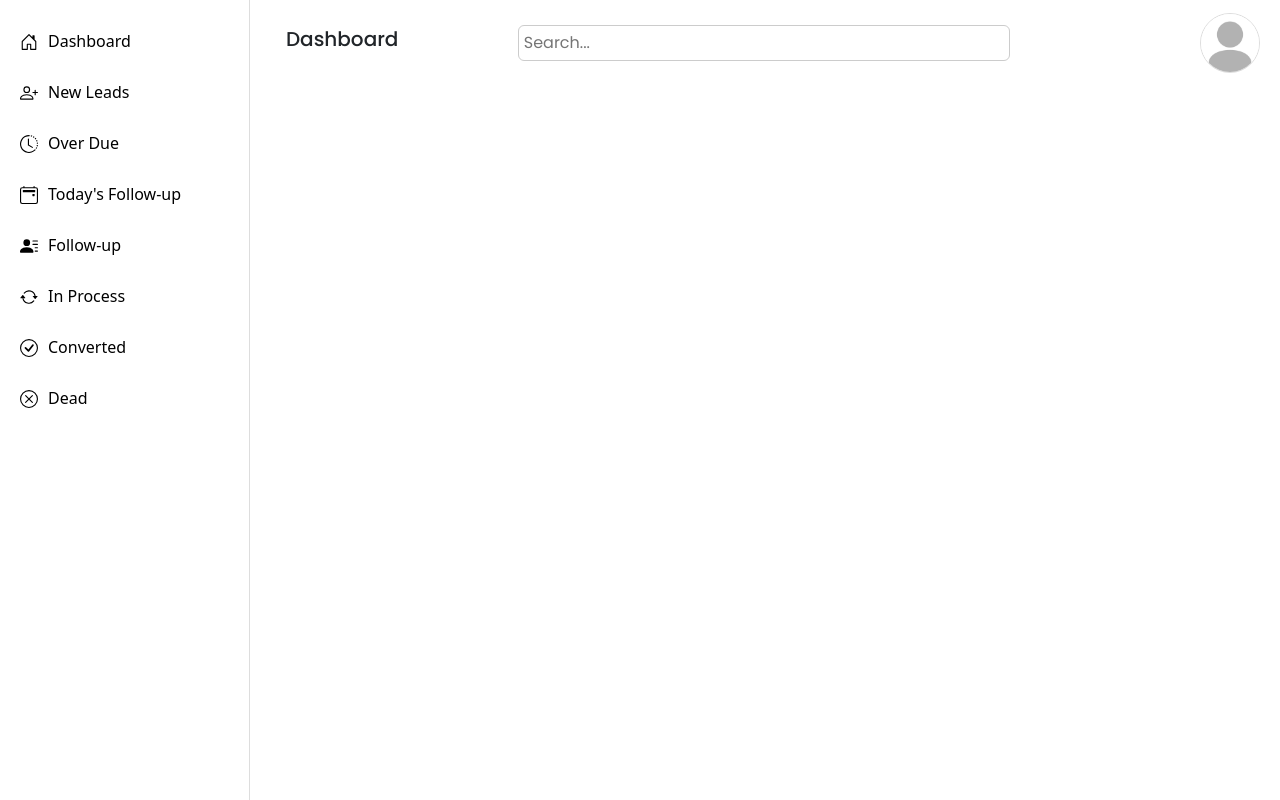
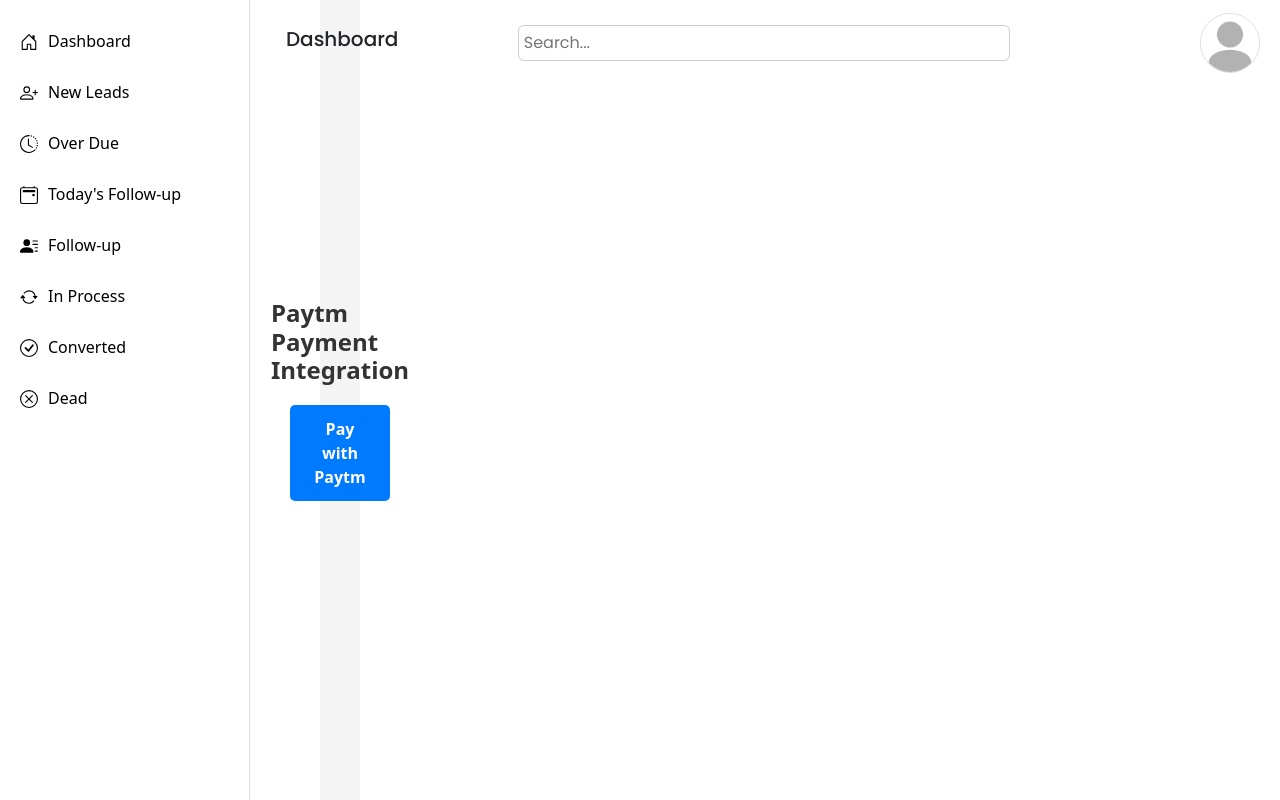
Before and after one commit to NakshatraNamahaCreations/MMD_Front_end, a React (Create React App) app: page /paytms in a window 1280 px wide. Built offline with nearby package versions, Linux system fonts and the light colour scheme.

Commit message:
added the profile password

```diff
--- a/src/App.jsx
+++ b/src/App.jsx
@@ -17,6 +17,7 @@
 import MyProfilePage from "./MyProfilePage"; // Import the correct file
 import { SearchProvider } from "./SearchContext"; // Import SearchProvider
 import Report from "./Report";
+import PaytmPayment from "./PaytmPayment";
 
 function App() {
   const [openSidebarToggle, setOpenSidebarToggle] = useState(false);
@@ -79,7 +80,10 @@
             <Route path="/dead" element={<Dead selectedItem={selectedItem}/>} />
             <Route path="/report" element={<Report />} />
             <Route path="/setting" element={<Setting />} />
+            <Route path="/paytms" element={<PaytmPayment />} />
+
             <Route
+
               path="/my-profile"
               element={<MyProfilePage profileImage={profileImage} setProfileImage={setProfileImage} />}
             />
--- a/src/MyProfilePage.js
+++ b/src/MyProfilePage.js
@@ -285,7 +285,7 @@
               <input
                 type="text"
                 id="mobile"
-                value={mobilenumber || editingData.mobilenumber || ""}
+                value={mobilenumber || editingData.mobileNumber || ""}
                 onChange={(e) => setMobile(e.target.value)}
                 style={styles.input}
               />
--- /dev/null
+++ b/src/PaytmPayment.jsx
@@ -0,0 +1,102 @@
+import { useState } from "react";
+import axios from "axios";
+
+export default function PaytmPayment() {
+  const [loading, setLoading] = useState(false);
+  const [error, setError] = useState(null);
+
+  const initiatePayment = async () => {
+    setLoading(true);
+    setError(null);
+
+    try {
+      // ✅ Call backend API to initiate Paytm payment
+      const response = await axios.post("http://localhost:9000/initiatePayment", {
+        customerId: "CUST123",
+        amount: 100.00,
+        orderId: "ORDER12345",
+        industryTypeId: "Retail109",
+        channelId: "WEB",
+        service: "Car Insurance"
+      });
+
+      console.log("Payment Response:", response.data);
+
+      if (response.data.includes("<html")) {
+        // ✅ Open new tab and inject HTML form to submit
+        const newWindow = window.open("", "_blank");
+        newWindow.document.open();
+        newWindow.document.write(response.data);
+        newWindow.document.close();
+      } else {
+        setError("Payment initiation failed.");
+      }
+    } catch (err) {
+      setError("Error initiating payment.");
+    } finally {
+      setLoading(false);
+    }
+  };
+
+  return (
+    <div style={styles.container}>
+      <h1 style={styles.heading}>Paytm Payment Integration</h1>
+
+      <button
+        onClick={initiatePayment}
+        style={loading ? styles.buttonDisabled : styles.button}
+        disabled={loading}
+      >
+        {loading ? "Processing..." : "Pay with Paytm"}
+      </button>
+
+      {error && <p style={styles.error}>{error}</p>}
+    </div>
+  );
+}
+
+const styles = {
+  container: {
+    display: "flex",
+    flexDirection: "column",
+    alignItems: "center",
+    justifyContent: "center",
+    minHeight: "100vh",
+    backgroundColor: "#f4f4f4",
+    Width:'60rem',
+    padding: "20px",
+    marginLeft:'20rem'
+  },
+  heading: {
+    fontSize: "24px",
+    fontWeight: "bold",
+    marginBottom: "20px",
+    color: "#333",
+  },
+  button: {
+    padding: "12px 24px",
+    fontSize: "16px",
+    fontWeight: "bold",
+    backgroundColor: "#007bff",
+    color: "#fff",
+    border: "none",
+    borderRadius: "5px",
+    cursor: "pointer",
+    transition: "background 0.3s",
+  },
+  buttonDisabled: {
+    padding: "12px 24px",
+    fontSize: "16px",
+    fontWeight: "bold",
+    backgroundColor: "#ccc",
+    color: "#666",
+    border: "none",
+    borderRadius: "5px",
+    cursor: "not-allowed",
+  },
+  error: {
+    marginTop: "10px",
+    color: "red",
+    fontSize: "14px",
+  },
+};
--- a/src/Setting.jsx
+++ b/src/Setting.jsx
@@ -518,9 +518,9 @@
           style={styles.input}
           required
           defaultValue={
-            Array.isArray(editingData?.mobilenumber)
-              ? editingData.mobilenumber.join(", ")
-              : editingData?.mobilenumber || ""
+            Array.isArray(editingData?.mobileNumber)
+              ? editingData.mobileNumber.join(", ")
+              : editingData?.mobileNumber || ""
           }
         />
       </div>
@@ -546,7 +546,11 @@
             placeholder="Enter Password"
             style={styles.input}
             required
-            defaultValue={editingData?.password || ""}
+            defaultValue={
+              Array.isArray(editingData?.password)
+                ? editingData.password.join(", ")
+                : editingData?.password || ""
+            }
           />
           <span
             onClick={togglePasswordVisibility}
```
